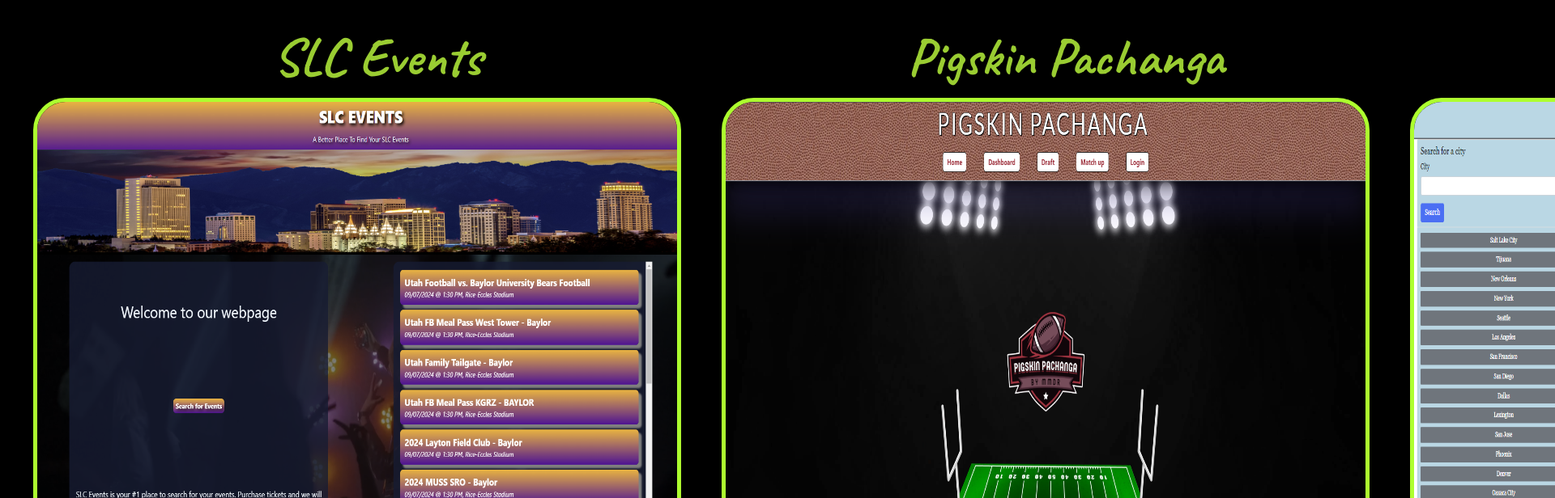
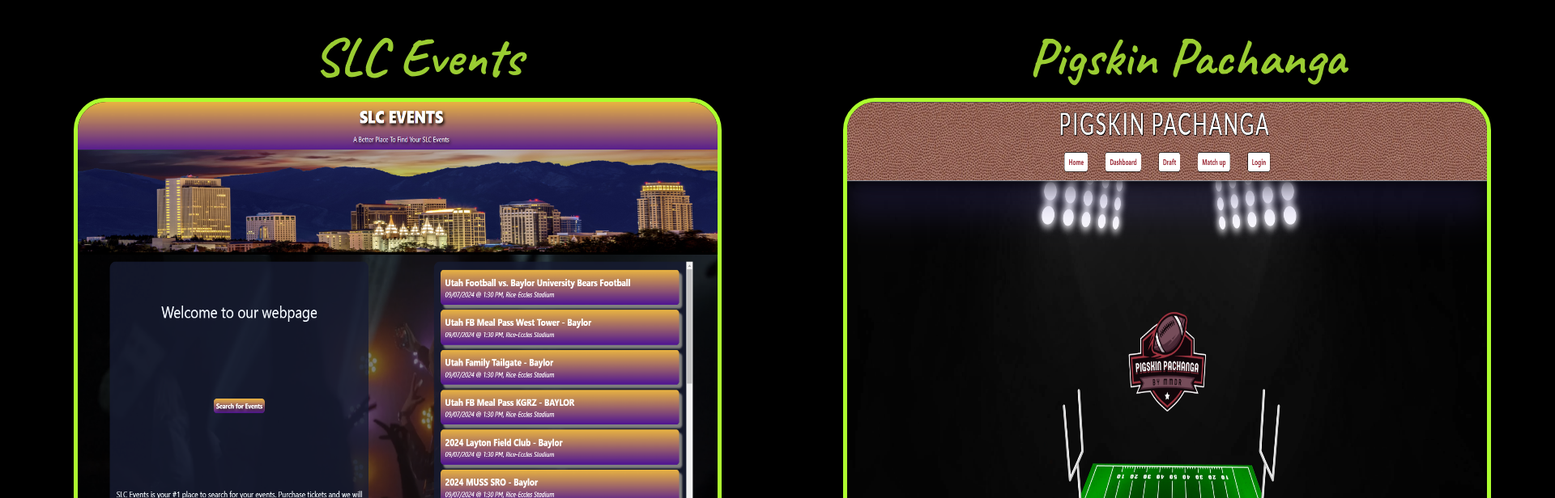
Before and after one commit to arrozconpollo220/Alex-Portfolio, a React (Vite) app: page /Portfolio in a window 1280 px wide. Shown: the part 640-1256 px from the top of the page at 81% size, 1920 px wide, since content can reach past the window. Built offline with nearby package versions, Linux system fonts and the light colour scheme.

Commit message:
updated margin errors

```diff
--- a/src/styles/portfolio.css
+++ b/src/styles/portfolio.css
@@ -1,8 +1,8 @@
 .portPage img {
     width: 800px;
     height: 600px;
-    margin-left: 25px;
-    margin-right: 25px;
+    margin-left: 75px;
+    margin-right: 75px;
     border: 05px solid greenyellow;
     border-radius: 40px;
     margin-bottom: 1000;
```
